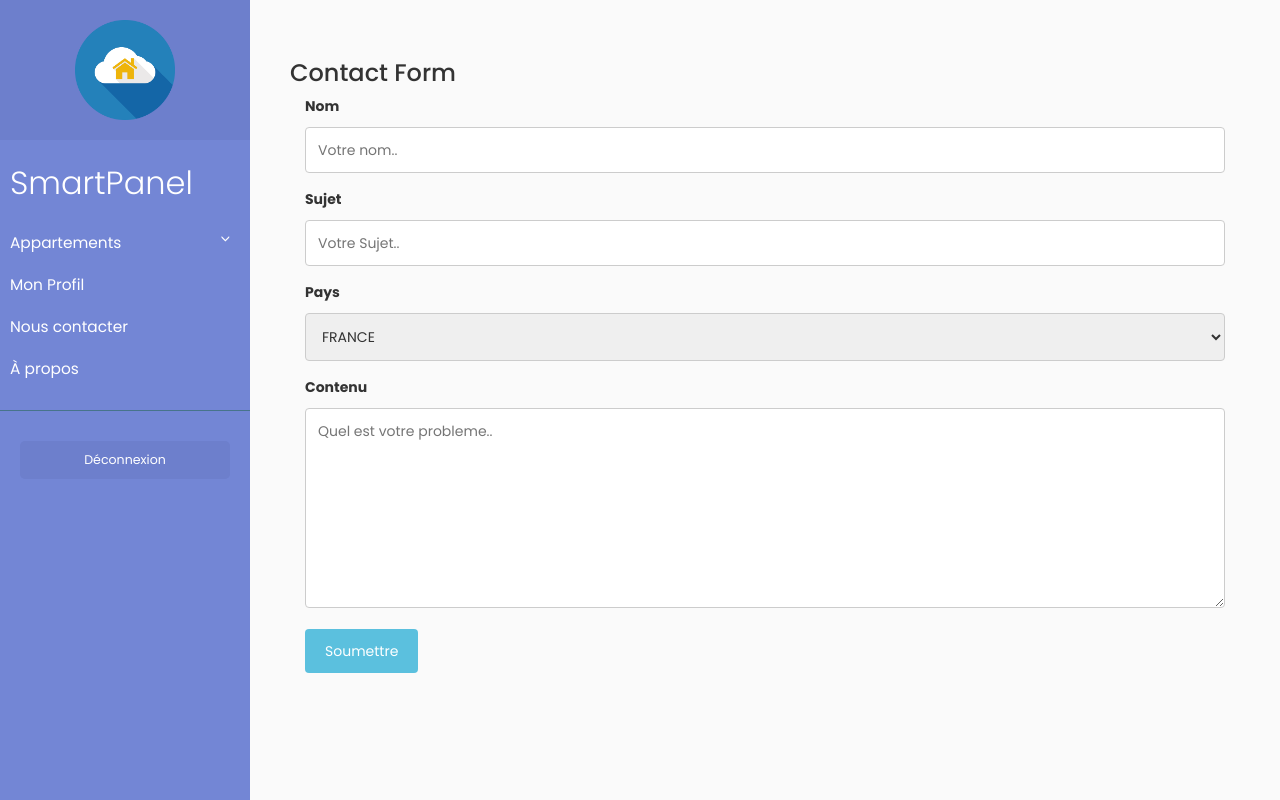
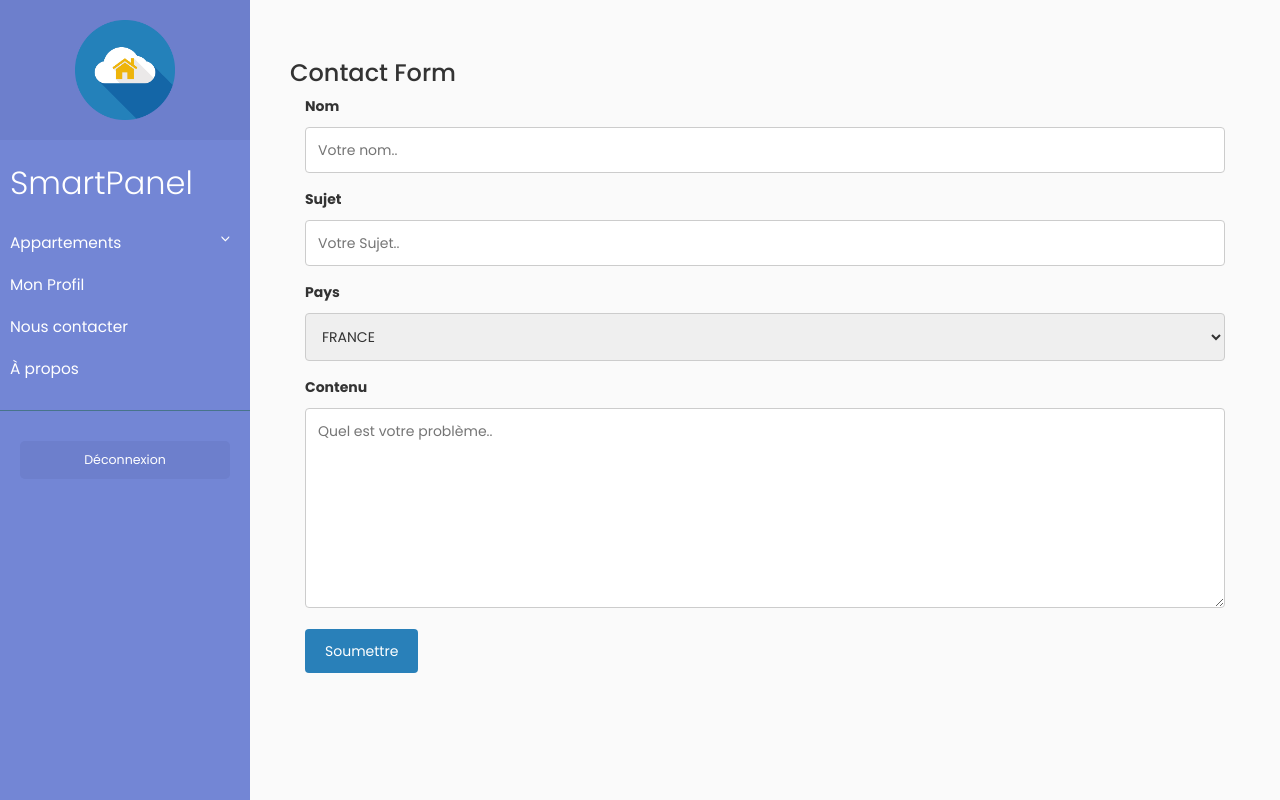
Before and after one commit to paul-arthurthiery/app-it, a PHP site: template Vue/nous_contacter/nous_contacter.php in a window 1280 px wide. Run offline with PHP 8.4, Linux system fonts and the light colour scheme; the template is opened without the code that fills it, so the values that code supplies are empty.

Commit message:
misc fix

```diff
--- a/Vue/administration/typesCapteurs/typesCapteurs.css
+++ b/Vue/administration/typesCapteurs/typesCapteurs.css
@@ -70,7 +70,7 @@ body{
     margin: auto;
     padding: 0;
     border: 1px solid #888;
-    width: 60%;
+    width: 40%;
     box-shadow: 0 4px 8px 0 rgba(0,0,0,0.2),0 6px 20px 0 rgba(0,0,0,0.19);
     -webkit-animation-name: animatetop;
     -webkit-animation-duration: 0.4s;
@@ -115,7 +115,7 @@ body{
 
 .form-signin
 {
-    max-width: 70%;
+    max-width: 80%;
     padding: 15px;
     margin: 0 auto;
 }
--- a/Vue/administration/utilisateurs/utilisateurs.css
+++ b/Vue/administration/utilisateurs/utilisateurs.css
@@ -75,7 +75,7 @@ body{
     margin: auto;
     padding: 0;
     border: 1px solid #888;
-    width: 60%;
+    width: 40%;
     box-shadow: 0 4px 8px 0 rgba(0,0,0,0.2),0 6px 20px 0 rgba(0,0,0,0.19);
     -webkit-animation-name: animatetop;
     -webkit-animation-duration: 0.4s;
@@ -120,7 +120,7 @@ body{
 
 .form-signin
 {
-    max-width: 70%;
+    max-width: 80%;
     padding: 15px;
     margin: 0 auto;
 }
--- a/Vue/nous_contacter/nous_contacter.css
+++ b/Vue/nous_contacter/nous_contacter.css
@@ -10,7 +10,7 @@ input[type=text], select, textarea {
 }
 
 input[type=submit] {
-    background-color: #5bc0de;
+    background-color: #2980b9;
     color: white;
     padding: 12px 20px;
     border: none;
--- a/Vue/nous_contacter/nous_contacter.php
+++ b/Vue/nous_contacter/nous_contacter.php
@@ -26,7 +26,7 @@ $contenu = '
     </select>
 
     <label for="subject">Contenu</label>
-    <textarea id="subject" name="subject" placeholder="Quel est votre probleme.." style="height:200px"></textarea>
+    <textarea id="subject" name="subject" placeholder="Quel est votre problème.." style="height:200px"></textarea>
     <input type="submit" value="Soumettre" name="submit">
      </form>
 
--- a/Vue/sensorPage/sensorPage.css
+++ b/Vue/sensorPage/sensorPage.css
@@ -7,6 +7,8 @@ margin-top: 10px;
 box-sizing: border-box;
 border-radius: 2px;
 background-clip: padding-box;
+z-index: -1;
+position: relative;
 }
 .card span.card-title {
 color: #fff;
@@ -72,4 +74,6 @@ text-decoration: none;
 .affix {
 bottom: 20px;
 right: 10px;
+position: relative;
+z-index: 999;
 }
```
